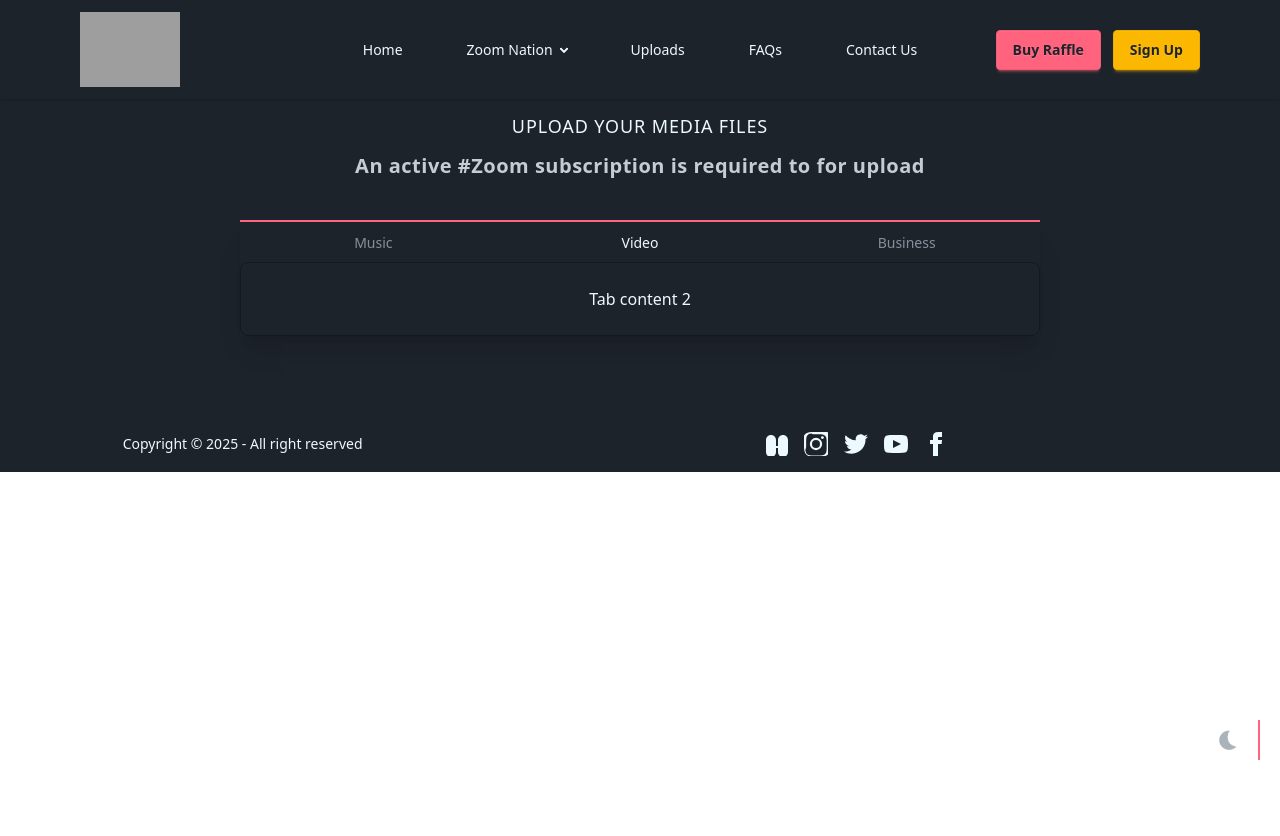
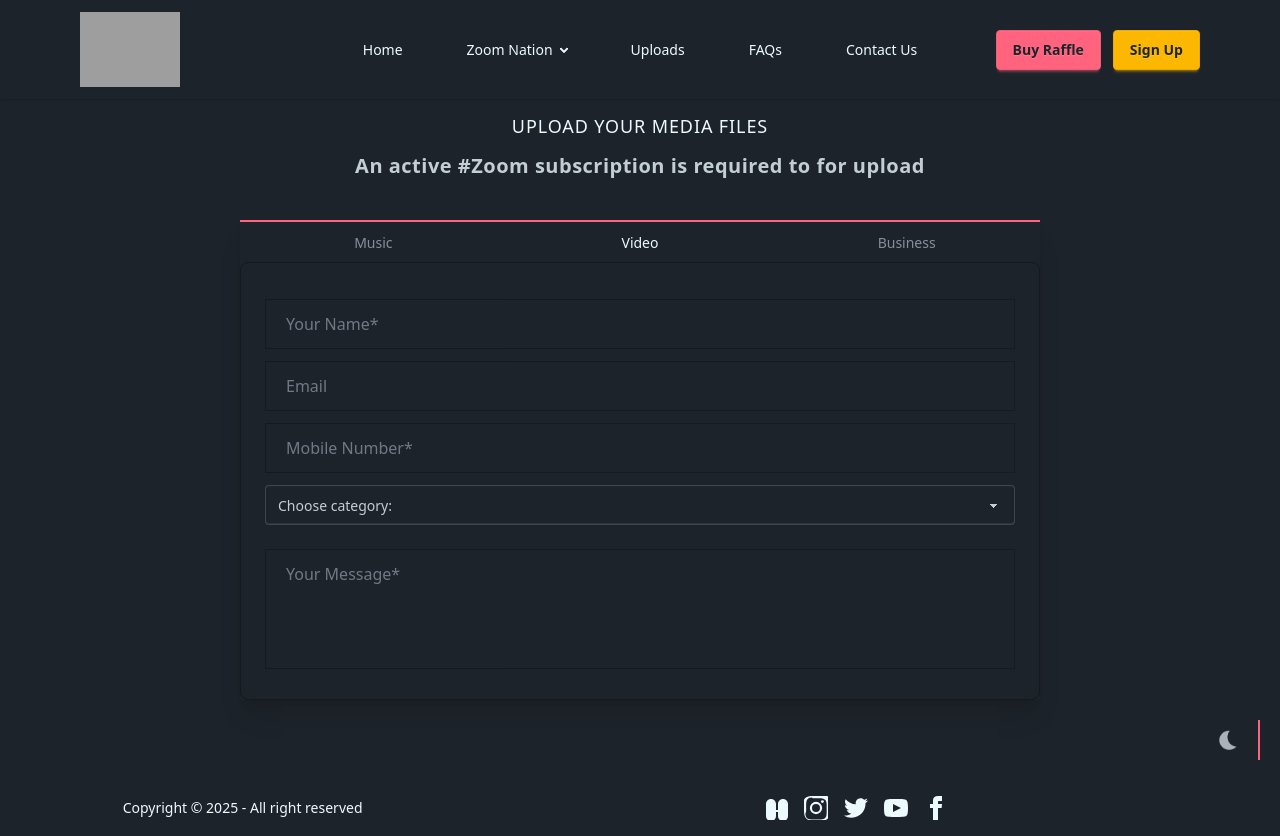
Before and after one commit to Hasbunallahmubarak/zoom, a React (Vite) app: page /upload in a window 1280 px wide. Before the commit the page ends 800 px from the top, so only its background shows below. Built offline with nearby package versions, Linux system fonts and the light colour scheme; grey boxes are pictures that could not be loaded.

Commit message:
Run build for deployment

```diff
--- a/src/Loader.tsx
+++ /dev/null
@@ -1,35 +0,0 @@
-import { useState, CSSProperties } from "react";
-import { ClipLoader } from "react-spinners";
-
-const override: CSSProperties = {
-  display: "block",
-  margin: "0 auto",
-  borderColor: "red",
-};
-
-function Loader() {
-  let [loading, setLoading] = useState(true);
-  let [color, setColor] = useState("#ffffff");
-
-  return (
-    <div className="sweet-loading">
-      <button onClick={() => setLoading(!loading)}>Toggle Loader</button>
-      <input
-        value={color}
-        onChange={(input) => setColor(input.target.value)}
-        placeholder="Color of the loader"
-      />
-
-      <ClipLoader
-        color={color}
-        loading={loading}
-        cssOverride={override}
-        size={150}
-        aria-label="Loading Spinner"
-        data-testid="loader"
-      />
-    </div>
-  );
-}
-
-export default Loader;
--- a/src/Upload.tsx
+++ b/src/Upload.tsx
@@ -1,21 +1,6 @@
-// import React from "react";
-import { useState } from "react";
 import Music from "./components/Music";
+import Video from "./components/Video";
 const Upload = () => {
-  const [formData, setFormData] = useState({
-    image: "",
-    first_name: "",
-    last_name: "",
-    email: "",
-    phone_number: "+234",
-    gender: "",
-  });
-  const handleChange = (event: any) => {
-    const { name, value } = event.target;
-    setFormData((prevFormData: any) => {
-      return { ...prevFormData, [name]: value };
-    });
-  };
   return (
     <div className="max-w-5/6 mx-auto text-center py-10">
       <h3 className="text-lg letter tracking-wider font-light">
@@ -45,7 +30,7 @@ const Upload = () => {
           defaultChecked
         />
         <div className="tab-content bg-base-100 border-base-300 p-6">
-          Tab content 2
+          <Video />
         </div>
 
         <input
--- a/src/components/Countdown.tsx
+++ b/src/components/Countdown.tsx
@@ -14,7 +14,7 @@ const Countdown = () => {
     let intervalId = setInterval(() => {
       const currentDate = new Date();
       let targetDate = new Date("Dec 07 2025 11:59:59");
-      let difference: number = Number(targetDate - currentDate);
+      let difference: number = Number(Number(targetDate) - Number(currentDate));
 
       if (difference <= 0) {
         // Optional: handle countdown finished
--- /dev/null
+++ b/src/components/Video.tsx
@@ -0,0 +1,76 @@
+// import React from "react";
+import { useState } from "react";
+import { details } from "../zoom";
+const Video = () => {
+  const video = details[0].video;
+  const [formData, setFormData] = useState({
+    // image: dummyImage,
+    name: "",
+
+    email: "",
+    phone_number: "",
+    video: "",
+  });
+  const handleChange = (event: any) => {
+    const { name, value } = event.target;
+    setFormData((prevFormData) => {
+      return { ...prevFormData, [name]: value };
+    });
+  };
+  console.log(formData);
+  return (
+    <div>
+      <form>
+        <input
+          type="text"
+          placeholder="Your Name*"
+          required
+          name="name"
+          value={formData.name}
+          onChange={() => handleChange(event)}
+          className="w-full mt-3 px-5 py-3 border-1 border-base-300 opacity-80 focus:border-error outline-0 "
+        ></input>
+        <input
+          type="email"
+          placeholder="Email"
+          required
+          name="email"
+          value={formData.email}
+          onChange={() => handleChange(event)}
+          className="w-full mt-3 px-5 py-3 border-1 border-base-300 opacity-80 focus:border-error outline-0 "
+        ></input>
+        <input
+          type="email"
+          placeholder="Mobile Number*"
+          required
+          name="phone_number"
+          value={formData.phone_number}
+          onChange={() => handleChange(event)}
+          className="w-full mt-3 px-5 py-3 border-1 border-base-300 opacity-80 focus:border-error outline-0 "
+        ></input>
+        <select
+          className="select validator w-full opacity-80 my-3 "
+          name="video"
+          required
+          onChange={() => handleChange(event)}
+        >
+          <option disabled selected value={formData.video}>
+            Choose category:
+          </option>
+          {video.map((genre) => (
+            <option className="border-0 outline-0">{genre}</option>
+          ))}
+        </select>
+        <textarea
+          name="message"
+          required
+          placeholder="Your Message*"
+          onChange={() => handleChange(event)}
+          className="w-full resize-none h-30 mt-3 px-5 py-3 border-1 border-base-300 opacity-80 focus:border-error outline-0 "
+        ></textarea>
+      </form>
+    </div>
+  );
+};
+
+export default Video;
--- a/src/zoom.tsx
+++ b/src/zoom.tsx
@@ -70,5 +70,6 @@ export const details = [
       "Reggae",
       "Rock",
     ],
+    video: ["Dance Video", "Music Video", "Sport Video"],
   },
 ];
```
